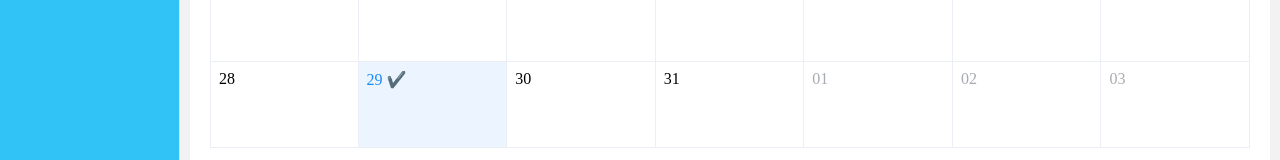
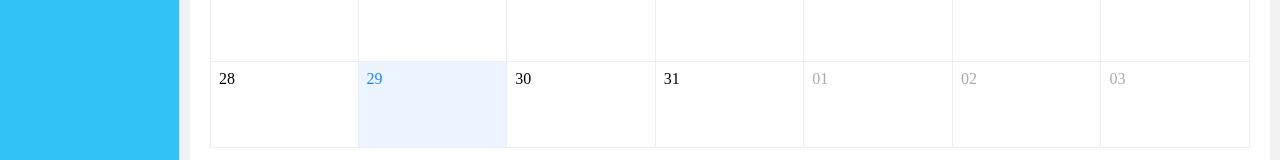
Before and after one commit to LitZhuVich/BS_project, a Vue app: page /engineerCalendar in a window 1280 px wide. Shown: the part 495-655 px from the top of the page. Built offline with nearby package versions, Linux system fonts and the light colour scheme; no server answers.

Commit message:
完善工程师日历

```diff
--- a/src/views/asideContent/EngineerCalendarContent.vue
+++ b/src/views/asideContent/EngineerCalendarContent.vue
@@ -2,6 +2,7 @@
   <div class="table">
     <el-calendar ref="calendar">
       <template #header="{ date }">
+        <span v-show="false">{{ getOrders(date) }}</span>
         <span>工程师日历</span>
         <span>{{ date }}</span>
         <el-button-group>
@@ -18,10 +19,10 @@
         <p :class="data.isSelected ? 'is-selected' : ''" style="display: flex;flex-direction: column;">
           <span>
             {{ data.day.split('-').slice(2, 3).join('-') }}
-            {{ data.isSelected ? '✔️' : '' }}
+            <!-- {{ checkOrder(data.date) }} -->
           </span>
-          <span>
-            <span v-if="checkOrder(data.date)" :style="{ backgroundColor: 'green' }" class="dot"></span>
+          <span v-show="checkOrder(data.date)">
+            <span :style="{ backgroundColor: 'green' }" class="dot"></span>
           </span>
         </p>
       </template>
@@ -30,28 +31,29 @@
 </template>
 
 <script lang="ts" setup>
-import { ref, onMounted, computed } from 'vue'
+import { ref, onMounted } from 'vue'
 import ApiClient from '../../request/request'
 
 const apiClient = ApiClient.getInstance();
 const userColor = ref(['red', 'orange', 'yellow', 'green', 'aqua', 'blue', 'purple'])
 let orders: any = ref([])
-
-onMounted(() => {
-  getOrders()
-})
+let calendarMonth: any = ref()
 
 // 获取全部工单
-const getOrders = async () => {
+const getOrders = async (date: any) => {
   try {
+    // 初始化工单
+    orders = ref([])
+    // 获取日历当前月份
+    calendarMonth = new Date(date).getMonth() + 1
+    // 获取所有工单
     const res: any = await apiClient.get<any>('/order')
     res.data.forEach((item: any) => {
+      // 将工单预约时间转为时间格式
       let orderDate = new Date(item.appointment)
       // 找出预约时间的月份等于日历显示的月份的订单
-      if (orderDate.getMonth() + 1 == 4) {
-        if (orderDate.getDate() == 30) {
-          orders.value.push(orderDate)
-        }
+      if (orderDate.getMonth() + 1 == calendarMonth) {
+        orders.value.push(item)
       }
     });
   } catch (e) {
@@ -59,18 +61,23 @@ const getOrders = async () => {
   }
 }
 
+// 单个工单信息
+let order: any = ref([])
 // 判断订单时间
 const checkOrder = (data: any) => {
-  console.log(data.getMonth() + 1)
-  if (data.getMonth() + 1 == 5) {
+  if (data.getMonth() + 1 == calendarMonth) {
+    // 圆点是否出现
+    let showDot = ref(false)
     orders.value.forEach((item: any) => {
-      if (item.getDate() == data.getDate()) {
-        console.log(true)
-        return true
+      let appointment = new Date(item.appointment)
+      if (appointment.getDate() == data.getDate()) {
+        showDot.value = true
       }
     });
+    return showDot.value
+  } else {
+    return false
   }
-  return false
 }
 
 const calendar = ref()
```
